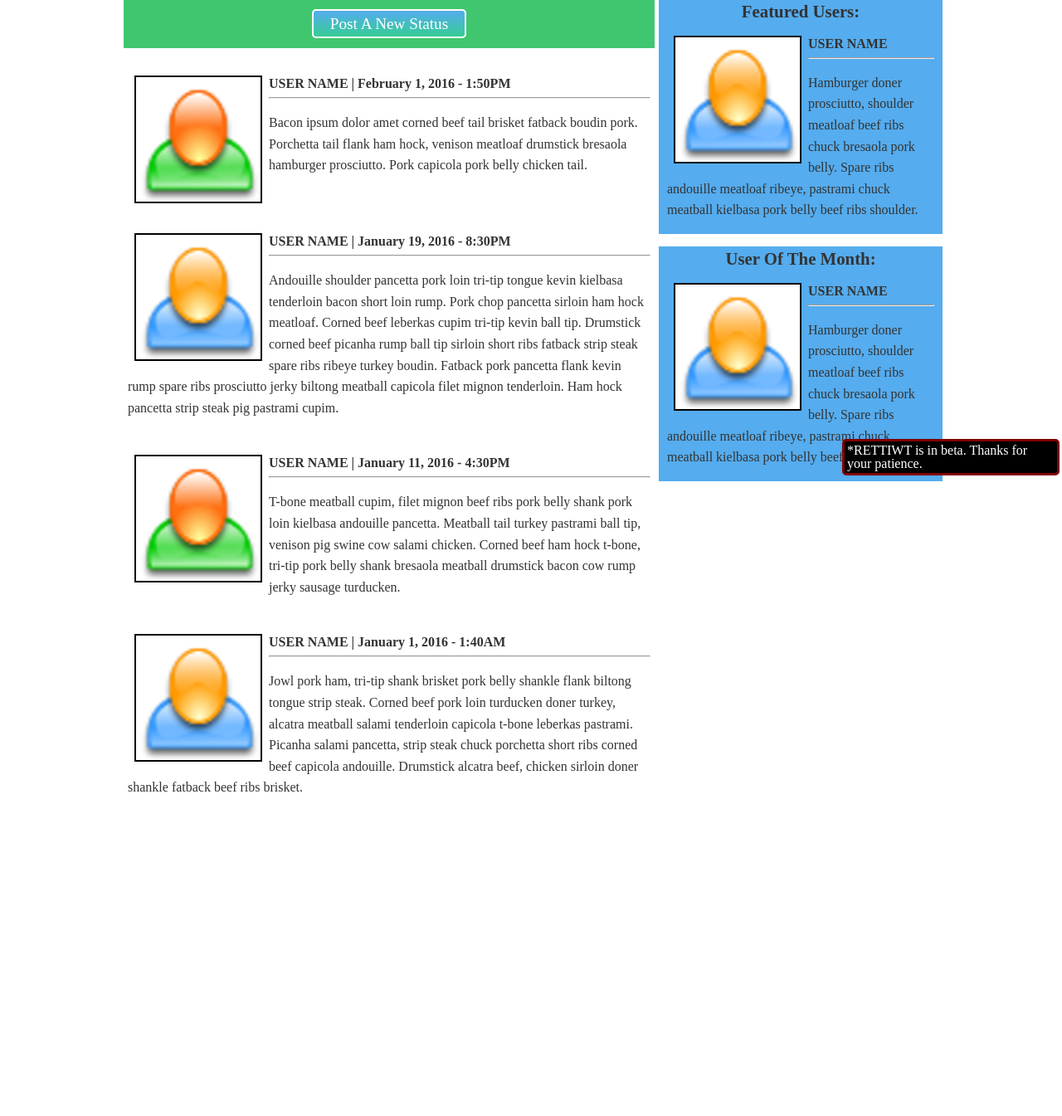
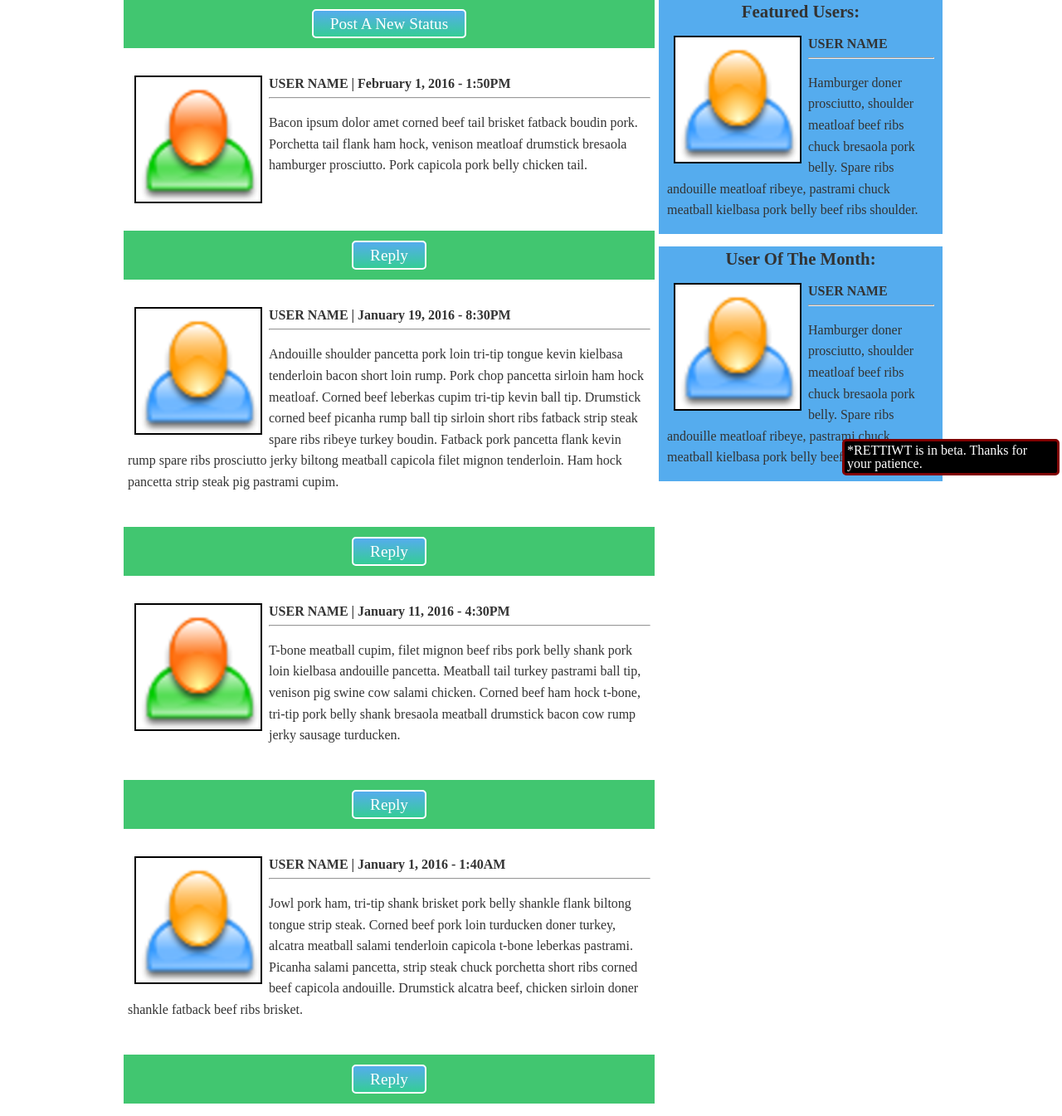
Before and after one commit to Rick-Houser/holberton-twitter-clone, a PHP site: page / in a window 1280 px wide. Shown: the part 224-1569 px from the top of the page at 83% size. Before the commit the page ends 1178 px from the top, so only its background shows below. Run offline with PHP 8.4, Linux system fonts and the light colour scheme.

Commit message:
modify reply.js

```diff
--- a/index.html
+++ b/index.html
@@ -10,6 +10,7 @@
 	<meta name="description" content="This webpage is about the incredible RETTIWT">
 	<meta name="keywords" content="RETTIWT, Holberton, incredible, website, clone, twitter ">
      <script type="text/javascript" src="post_a_status.js"></script>
+     <script type="text/javascript" src="reply.js"></script>
 </head>
 <body>
 	<div class="wrapper"> <!-- This is a wrapper for all of our content. It is set to a max size of 992px -->
@@ -36,12 +37,12 @@
         <div class="main-content"><!-- Main Content Wrapper -->
                 <div class="body"> <!-- Body Begins -->
                 <div class="ask-post-status" id="ask-post-status">
-                <ul class="menu-btns-alt">
-                   <li><a href="javascript:postpre()">Post A New Status</a></li>
-                </ul>
+                    <ul class="menu-btns-alt">
+                       <li><a href="javascript:postpre()">Post A New Status</a></li>
+                    </ul>
                 </div>
                  <div class="post-status" id="post-status">
-                    <h2>Post New Status:</h2>
+                    <h2>Post A New Status:</h2>
                     <hr>
                     <form id="statuspost">
                          <textarea name="status" rows=3 cols=55 ></textarea><br>
@@ -57,6 +58,22 @@
                         Bacon ipsum dolor amet corned beef tail brisket fatback boudin pork. Porchetta tail flank ham hock, venison meatloaf drumstick bresaola hamburger prosciutto. Pork capicola pork belly chicken tail.
                     </p>
                 </div>
+                <div class="ask-post-status" id="ask-post-status" data-attribute="hidden">
+                    <ul class="menu-btns-alt">
+                        <li><a id="reply">Reply</a></li>
+                    </ul>
+                </div>
+                <div class="hidden" id="reply_post" data-attribute="body">
+                    <h2>Reply:</h2>
+                    <hr>
+                    <form id="statuspost">
+                         <textarea name="status" rows=3 cols=55 ></textarea><br>
+                         <input type="checkbox" name="location" value="yes" checked>Include Location<br>
+                         <ul class="menu-btns-alt">
+                            <li><a id="post">Post</a></li>
+                        </ul>
+                    </form>
+                </div>
                 <div class="user-status">
                     <img class="user-imgs" src="blueuser.png" alt="User Icon">
                     <h2> USER NAME | January 19, 2016 - 8:30PM </h2>
@@ -64,6 +81,22 @@
                     <p>
                         Andouille shoulder pancetta pork loin tri-tip tongue kevin kielbasa tenderloin bacon short loin rump. Pork chop pancetta sirloin ham hock meatloaf. Corned beef leberkas cupim tri-tip kevin ball tip. Drumstick corned beef picanha rump ball tip sirloin short ribs fatback strip steak spare ribs ribeye turkey boudin. Fatback pork pancetta flank kevin rump spare ribs prosciutto jerky biltong meatball capicola filet mignon tenderloin. Ham hock pancetta strip steak pig pastrami cupim.
                     </p>
+                </div>
+                <div class="ask-post-status" id="ask-post-status">
+                    <ul class="menu-btns-alt">
+                       <li><a id="reply">Reply</a></li>
+                    </ul>
+                </div>
+                 <div class="hidden" id="reply_post">
+                    <h2>Reply:</h2>
+                    <hr>
+                    <form id="statuspost">
+                         <textarea name="status" rows=3 cols=55 ></textarea><br>
+                         <input type="checkbox" name="location" value="yes" checked>Include Location<br>
+                        <ul class="menu-btns-alt">
+                            <li><a id="post">Post</a></li>
+                        </ul>
+                    </form>
                 </div>
                 <div class="user-status">
                     <img class="user-imgs" src="greenuser.png" alt="User Icon">
@@ -73,6 +106,22 @@
                         T-bone meatball cupim, filet mignon beef ribs pork belly shank pork loin kielbasa andouille pancetta. Meatball tail turkey pastrami ball tip, venison pig swine cow salami chicken. Corned beef ham hock t-bone, tri-tip pork belly shank bresaola meatball drumstick bacon cow rump jerky sausage turducken.
                     </p>
                 </div>
+                <div class="ask-post-status" id="ask-post-status">
+                    <ul class="menu-btns-alt">
+                       <li><a id="reply">Reply</a></li>
+                    </ul>
+                </div>
+                 <div class="hidden" id="reply_post">
+                    <h2>Reply:</h2>
+                    <hr>
+                    <form id="statuspost">
+                         <textarea name="status" rows=3 cols=55 ></textarea><br>
+                         <input type="checkbox" name="location" value="yes" checked>Include Location<br>
+                        <ul class="menu-btns-alt">
+                            <li><a id="post">Post</a></li>
+                        </ul>
+                    </form>
+                </div>
                 <div class="user-status">
                     <img class="user-imgs" src="blueuser.png" alt="User Icon">
                     <h2> USER NAME | January 1, 2016 - 1:40AM </h2>
@@ -80,6 +129,22 @@
                     <p>
                         Jowl pork ham, tri-tip shank brisket pork belly shankle flank biltong tongue strip steak. Corned beef pork loin turducken doner turkey, alcatra meatball salami tenderloin capicola t-bone leberkas pastrami. Picanha salami pancetta, strip steak chuck porchetta short ribs corned beef capicola andouille. Drumstick alcatra beef, chicken sirloin doner shankle fatback beef ribs brisket.
                     </p>
+                </div>
+                <div class="ask-post-status" id="ask-post-status">
+                    <ul class="menu-btns-alt">
+                       <li><a id="reply">Reply</a></li>
+                    </ul>
+                </div>
+                 <div class="hidden" id="reply_post">
+                    <h2>Reply:</h2>
+                    <hr>
+                    <form id="statuspost">
+                         <textarea name="status" rows=3 cols=55 ></textarea><br>
+                         <input type="checkbox" name="location" value="yes" checked>Include Location<br>
+                        <ul class="menu-btns-alt">
+                            <li><a id="post">Post</a></li>
+                        </ul>
+                    </form>
                 </div>
             </div><!-- Body Content Ends -->
             <div class="aside-wrapper"> <!-- Aside Begins -->
--- /dev/null
+++ b/reply.js
@@ -0,0 +1,24 @@
+document.addEventListener("DOMContentLoaded", function() {
+	var reply = document.querySelectorAll('#reply');
+	var post_button = document.querySelectorAll('#post');
+	var r = 0, r_length = reply.length;
+	var p = 0, p_length = post.length;
+
+	for (r; r < r_length; r++) {
+		reply[r].addEventListener('click', function() {
+			var parent = this.closest('#ask-post-status');
+			var post = this.parentNode.parentNode.parentNode.nextElementSibling;
+			parent.classList.add('hidden');
+			post.classList.remove('hidden');
+		});
+	}
+	for (p; p < p_length; p++) {
+		post_button[p].addEventListener('click', function() {
+			var parent = this.parentNode.parentNode.parentNode.previousElementSibling;
+			var post_box = this.parentNode.parentNode.parentNode;
+			alert(post_box.className);
+			// parent.classList.remove('hidden');
+			// post_box.classList.add('hidden');
+		});
+	}
+});
--- a/styles.css
+++ b/styles.css
@@ -2,6 +2,10 @@
    v2.0 | 20110126
    License: none (public domain)
 */
+
+a {
+	cursor: pointer;
+}
 
 html, body, div, span, applet, object, iframe,
 h1, h2, h3, h4, h5, h6, blockquote, pre,
@@ -677,3 +681,15 @@ a:hover {
 .table-row * {
     line-height: 20px;
 }
+
+#reply_post {
+	text-decoration: none;
+	text-align: center;
+	padding: 10px;
+	margin: 15px 5px 15px 5px;
+	background-color:#41C670;
+}
+
+.hidden {
+	display: none !important;
+}
```
